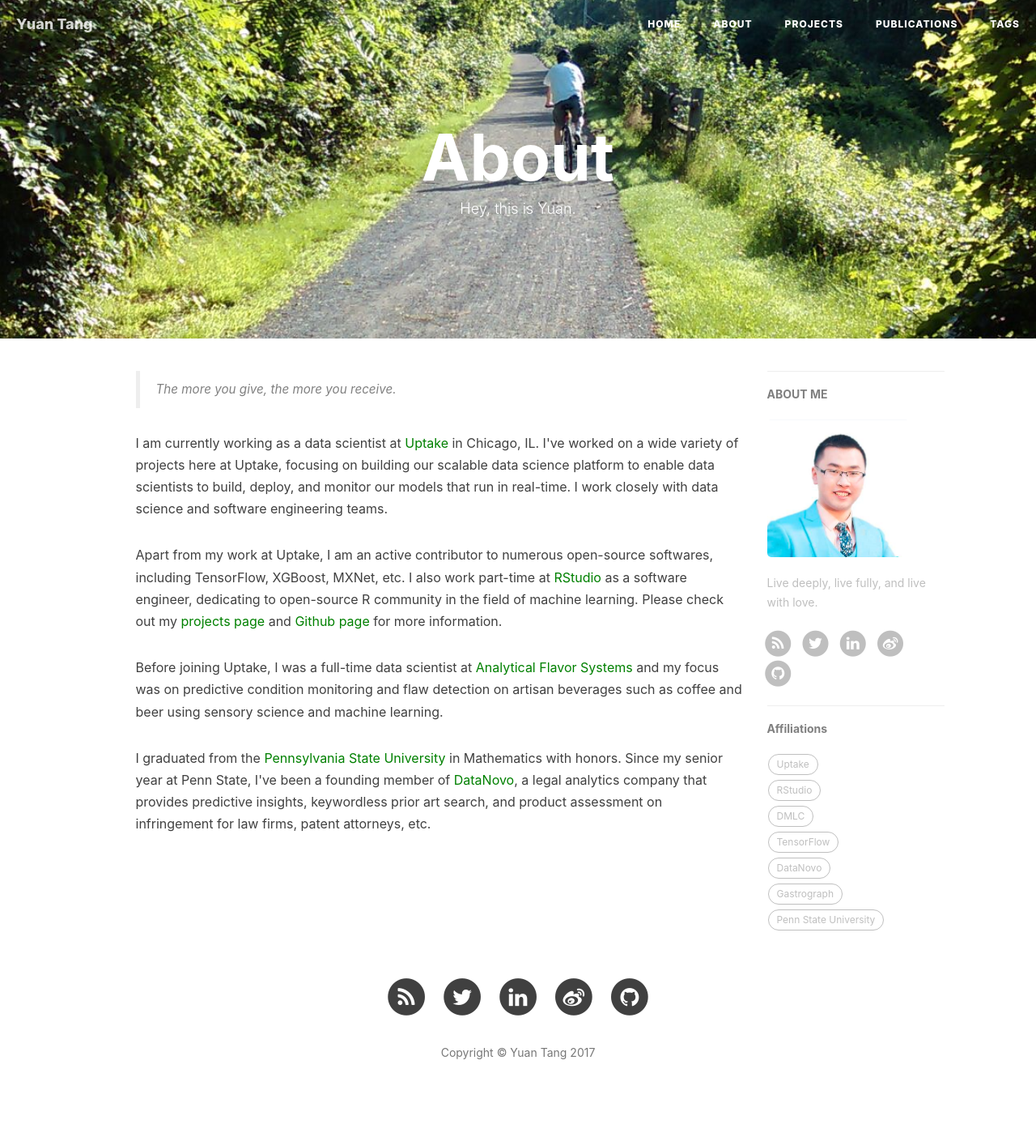
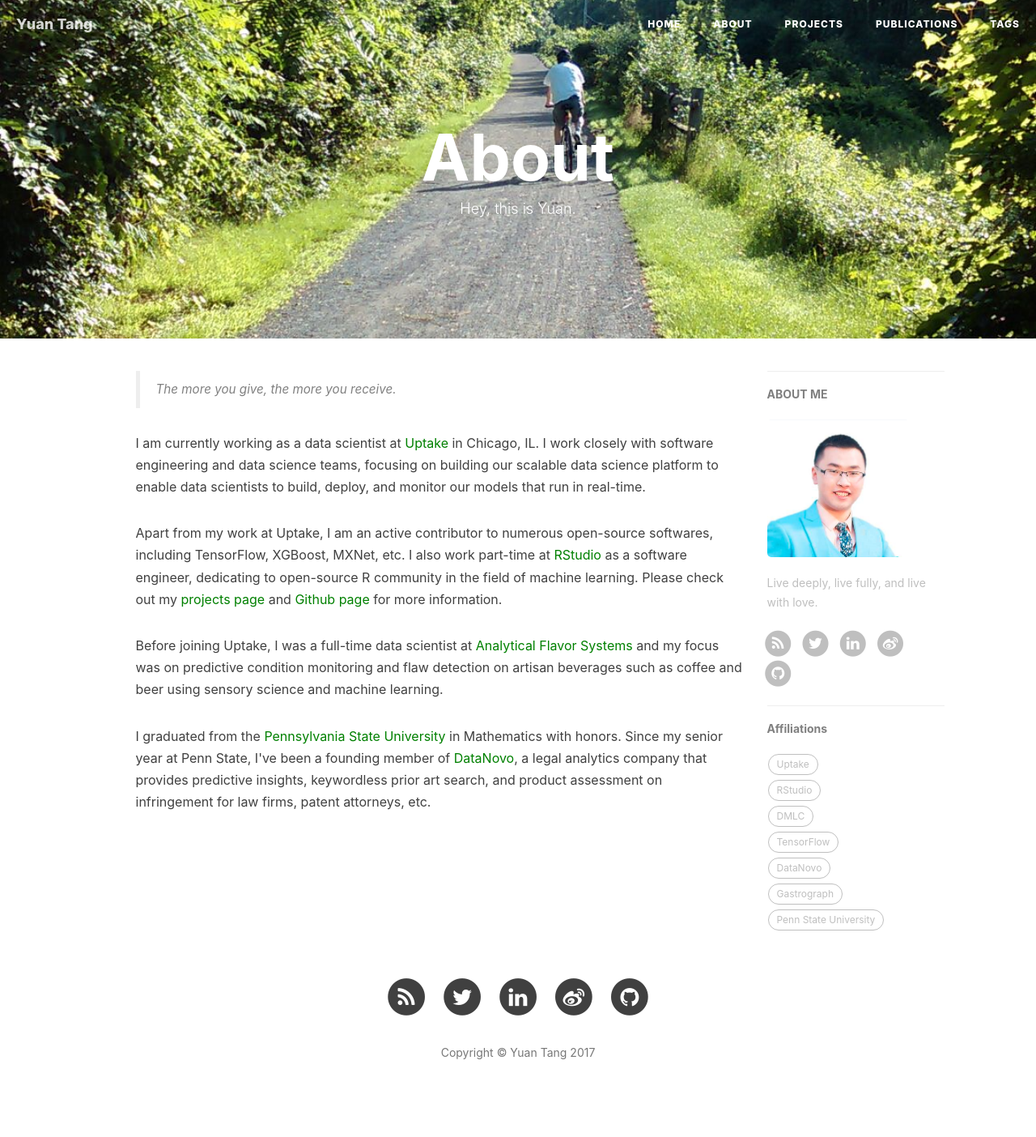
Before and after one commit to terrytangyuan/terrytangyuan.github.com, a Jekyll site: the page built from about.html, in a window 1280 px wide. Shown: the whole page at 81% size. Built offline with Jekyll 4.4.1, drawn with Linux system fonts in a browser that asks for light colours; nearby versions of some CDN libraries; comment, search, counter and statistics services are not loaded.

Commit message:
Update about.html

```diff
--- a/about.html
+++ b/about.html
@@ -19,7 +19,7 @@ header-img: "img/about-bg.jpg"
         The more you give, the more you receive.
     </blockquote>
 
-    <p> I am currently working as a data scientist at <a href="http://uptake.com" style="color:green;">Uptake</a> in Chicago, IL. I've worked on a wide variety of projects here at Uptake, focusing on building our scalable data science platform to enable data scientists to build, deploy, and monitor our models that run in real-time. I work closely with data science and software engineering teams. </p>
+    <p> I am currently working as a data scientist at <a href="http://uptake.com" style="color:green;">Uptake</a> in Chicago, IL. I work closely with software engineering and data science teams, focusing on building our scalable data science platform to enable data scientists to build, deploy, and monitor our models that run in real-time. </p>
 
     <p>Apart from my work at Uptake, I am an active contributor to numerous open-source softwares, including TensorFlow, XGBoost, MXNet, etc. I also work part-time at <a href="http://rstudio.com" style="color:green;">RStudio</a> as a software engineer, dedicating to open-source R community in the field of machine learning. Please check out my <a href="http://terrytangyuan.github.io/projects/" style="color:green";>projects page</a> and <a href="http://terrytangyuan.github.io/about/" style="color:green";>Github page</a> for more information.
     </p>
```
